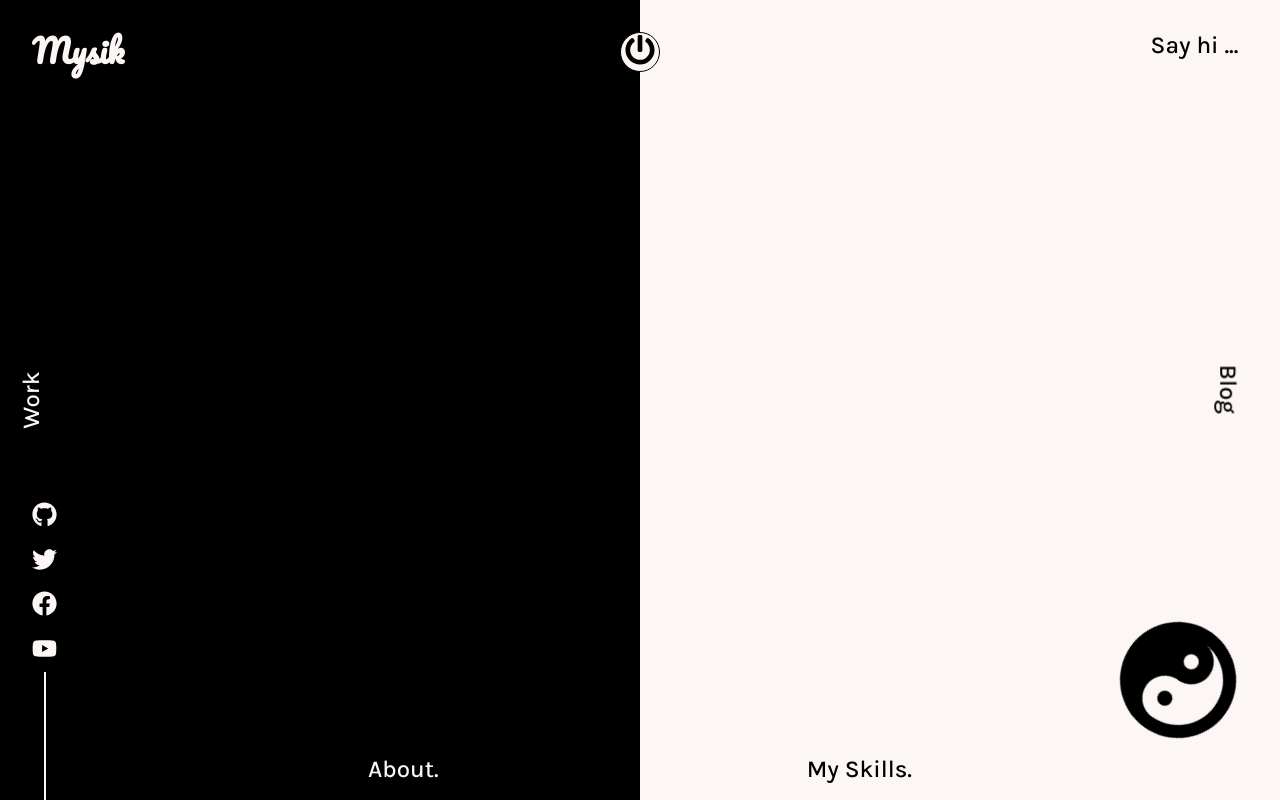
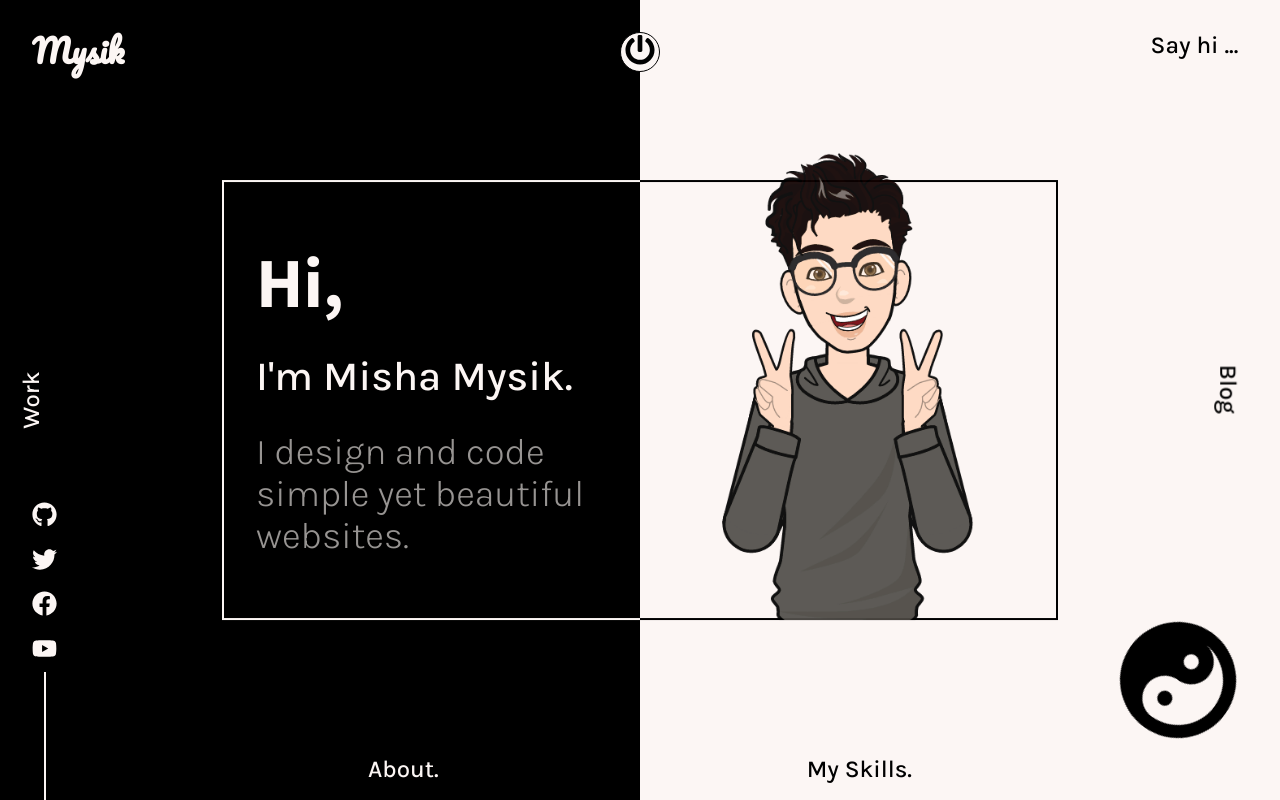
Before and after one commit to MysikM/React-Portfolio, a React (Create React App) app: page / in a window 1280 px wide. Both pictures are taken after a click on the button "click here". Built offline with nearby package versions, Linux system fonts and the light colour scheme.

Commit message:
add intro

```diff
--- /dev/null
+++ b/src/components/Intro.js
@@ -0,0 +1,94 @@
+import React from 'react';
+import styled from "styled-components";
+import {motion} from "framer-motion";
+import Me from '../assets/Images/profile-img.png';
+
+const Box = styled(motion.div)`
+  position: absolute;
+  left: 50%;
+  top: 50%;
+  transform: translate(-50%, -50%);
+
+  width: 65vw;
+  display: flex;
+
+  background: linear-gradient(
+    to right,
+    ${props => props.theme.body} 50%,
+    ${props => props.theme.text} 50%) bottom,
+    linear-gradient(
+    to right,
+    ${props => props.theme.body} 50%,
+    ${props => props.theme.text} 50%) top;
+
+    background-repeat: no-repeat;
+    background-size: 100% 2px;
+
+    border-left: 2px solid ${props => props.theme.body};
+    border-right: 2px solid ${props => props.theme.text};
+
+    z-index: 1;
+  ) ;
+`;
+
+const SubBox = styled.div`
+  width: 50%;
+  position: relative;
+  display: flex;
+
+  .pic {
+    position: absolute;
+    bottom: 0;
+    left: 50%;
+    transform: translate(-50%, 0%);
+    width: 100%;
+    height: auto;
+  }
+`;
+
+const Text = styled.div`
+  font-size: calc(1em + 1.5vw);
+  padding: 2rem;
+  cursor: pointer;
+  color: ${props => props.theme.body};
+
+
+  display: flex;
+  flex-direction: column;
+  justify-content: space-evenly;
+
+  &>*:last-child {
+    color: ${props => `rgba(${props.theme.bodyRgba}, 0.6 )`};
+    font-size: calc(0.5em + 1.5vw);
+    font-weight: 300;
+  }
+`;
+
+function Intro(props) {
+    return (
+        <Box
+            initial={{height:0}}
+            animate={{height: '55vh'}}
+            transition={{type: 'spring', duration: 2 , delay: 1}}
+        >
+            <SubBox>
+                <Text>
+                    <h1>Hi,</h1>
+                    <h3>I'm Misha Mysik.</h3>
+                    <h6>I design and code simple yet beautiful websites.</h6>
+                </Text>
+            </SubBox>
+            <SubBox>
+                <motion.div
+                    initial={{opacity:0}}
+                    animate={{opacity: 1}}
+                    transition={{duration: 1 , delay: 2}}
+                >
+                    <img className="pic" src={Me} alt="Profile Pic"/>
+                </motion.div>
+            </SubBox>
+        </Box>
+    );
+}
+
+export default Intro;
--- a/src/components/Main.js
+++ b/src/components/Main.js
@@ -5,6 +5,7 @@
 import SocialIcons from "../subComponents/SocialIcons";
 import {NavLink} from "react-router-dom";
 import {YinYang} from "./AllSvgs";
+import Intro from "./Intro";
 
 const MainContainer = styled.div`
   background: ${props => props.theme.body};
@@ -175,6 +176,7 @@
                     </SKILLS>
                 </BottomBar>
             </Container>
+            {click && <Intro /> }
         </MainContainer>
     );
 }
```
